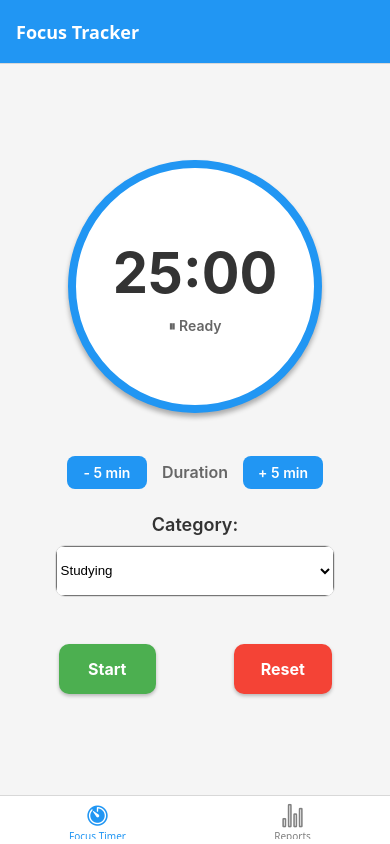
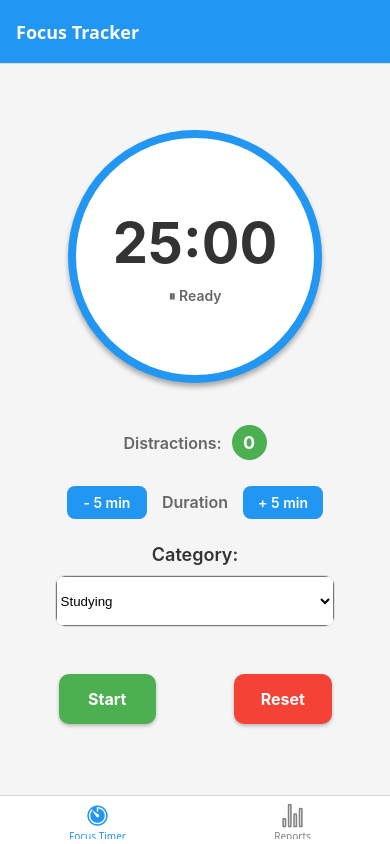
Before and after one commit to HananFM/MobilProje, a React Native app: screen /Home in a window 390 px wide. Built offline with nearby package versions, Linux system fonts and the light colour scheme.

Commit message:
5.commit

```diff
--- a/components/Timer.js
+++ b/components/Timer.js
@@ -1,5 +1,5 @@
 import React, { useState, useEffect, useRef } from 'react';
-import { View, Text, TouchableOpacity, StyleSheet, Dimensions, TextInput, Alert, Modal } from 'react-native';
+import { View, Text, TouchableOpacity, StyleSheet, Dimensions, TextInput, Alert, Modal, AppState } from 'react-native';
 import { Picker } from '@react-native-picker/picker';
 
 const { width, height } = Dimensions.get('window');
@@ -8,11 +8,13 @@ export default function Timer() {
   const [time, setTime] = useState(25 * 60); // Current time in seconds
   const [initialTime, setInitialTime] = useState(25 * 60); // Default 25 minutes
   const [isRunning, setIsRunning] = useState(false);
+  const [distractions, setDistractions] = useState(0);
   const [categories, setCategories] = useState(['Studying', 'Coding', 'Project', 'Reading']);
   const [selectedCategory, setSelectedCategory] = useState('Studying');
   const [newCategory, setNewCategory] = useState('');
   const [showAddModal, setShowAddModal] = useState(false);
   const intervalRef = useRef(null);
+  const appState = useRef(AppState.currentState);
 
   // Countdown logic
   useEffect(() => {
@@ -41,6 +43,31 @@ export default function Timer() {
     };
   }, [isRunning, time]);
 
+  // AppState listener for distraction tracking
+  useEffect(() => {
+    const subscription = AppState.addEventListener('change', nextAppState => {
+      if (
+        appState.current.match(/active/) &&
+        nextAppState === 'background' &&
+        isRunning
+      ) {
+        // App went to background while timer is running
+        setDistractions((prev) => prev + 1);
+        setIsRunning(false);
+        Alert.alert(
+          'Distraction Detected!',
+          'Timer paused. You left the app during your focus session.',
+          [{ text: 'OK' }]
+        );
+      }
+      appState.current = nextAppState;
+    });
+
+    return () => {
+      subscription?.remove();
+    };
+  }, [isRunning]);
+
   // Format time to MM:SS
   const formatTime = (seconds) => {
     const mins = Math.floor(seconds / 60);
@@ -51,7 +78,7 @@ export default function Timer() {
   const handleTimerComplete = () => {
     Alert.alert(
       'Timer Complete!',
-      `Great job! You focused for ${Math.floor(initialTime / 60)} minutes on ${selectedCategory}.`,
+      `Great job! You focused for ${Math.floor(initialTime / 60)} minutes on ${selectedCategory}.\n\nDistractions: ${distractions}`,
       [{ text: 'OK' }]
     );
   };
@@ -71,6 +98,7 @@ export default function Timer() {
   const handleReset = () => {
     setIsRunning(false);
     setTime(initialTime);
+    setDistractions(0);
     if (intervalRef.current) {
       clearInterval(intervalRef.current);
     }
@@ -123,6 +151,14 @@ export default function Timer() {
         <Text style={styles.timerStatus}>
           {isRunning ? '⏱️ Running' : time === 0 ? '✓ Complete' : '⏸ Ready'}
         </Text>
+      </View>
+
+      {/* Distraction Counter */}
+      <View style={styles.distractionCounter}>
+        <Text style={styles.distractionLabel}>Distractions:</Text>
+        <View style={[styles.distractionBadge, { backgroundColor: distractions > 0 ? '#f44336' : '#4CAF50' }]}>
+          <Text style={styles.distractionCount}>{distractions}</Text>
+        </View>
       </View>
 
       {/* Duration Adjustment */}
@@ -265,6 +301,30 @@ const styles = StyleSheet.create({
     color: '#666',
     marginTop: 10,
     fontWeight: '600',
+  },
+  distractionCounter: {
+    flexDirection: 'row',
+    alignItems: 'center',
+    marginBottom: height * 0.03,
+    gap: 10,
+  },
+  distractionLabel: {
+    fontSize: 16,
+    fontWeight: '600',
+    color: '#666',
+  },
+  distractionBadge: {
+    borderRadius: 20,
+    minWidth: 35,
+    height: 35,
+    justifyContent: 'center',
+    alignItems: 'center',
+    paddingHorizontal: 10,
+  },
+  distractionCount: {
+    color: '#fff',
+    fontSize: 18,
+    fontWeight: 'bold',
   },
   durationAdjustment: {
     flexDirection: 'row',
```
